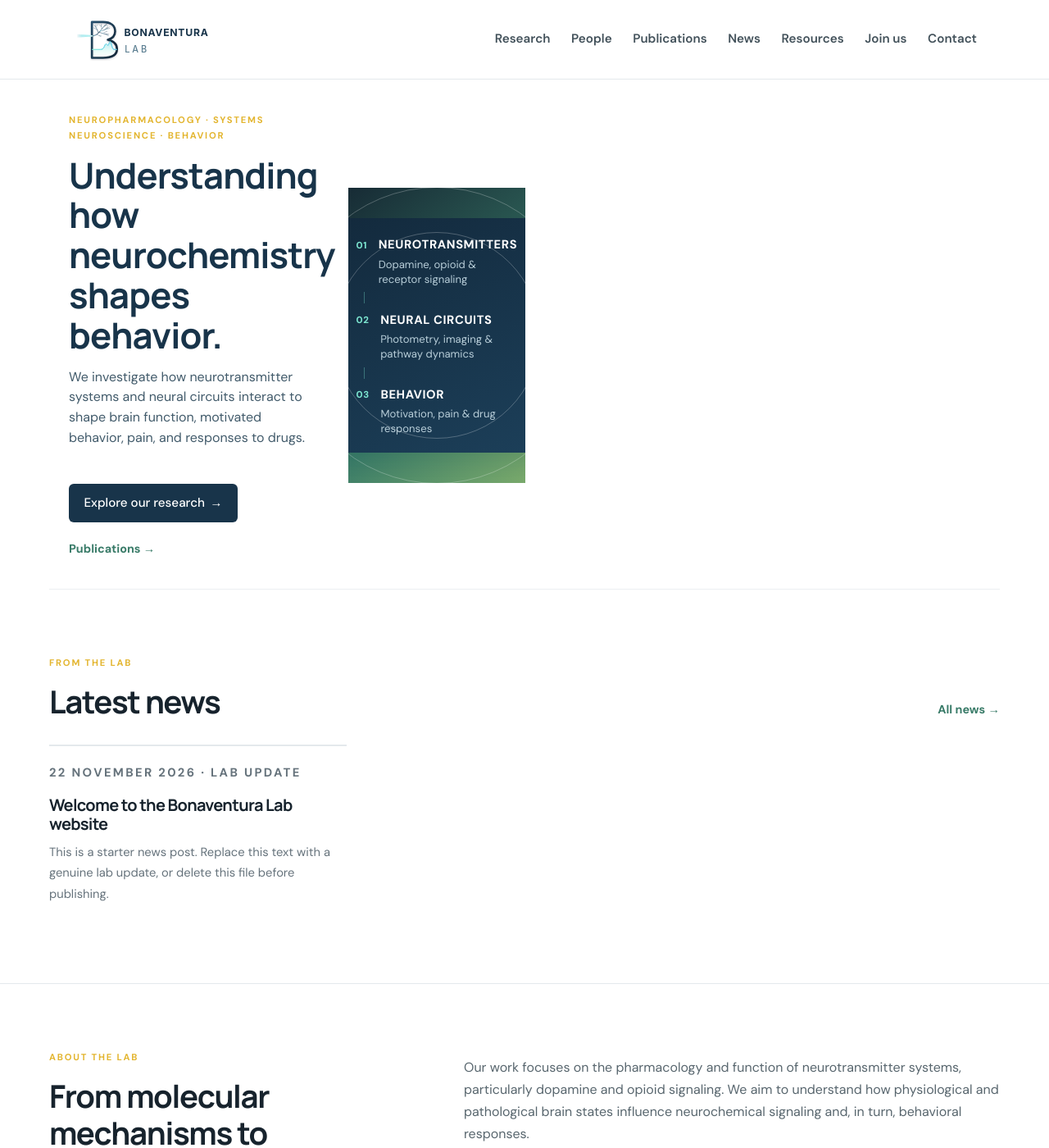
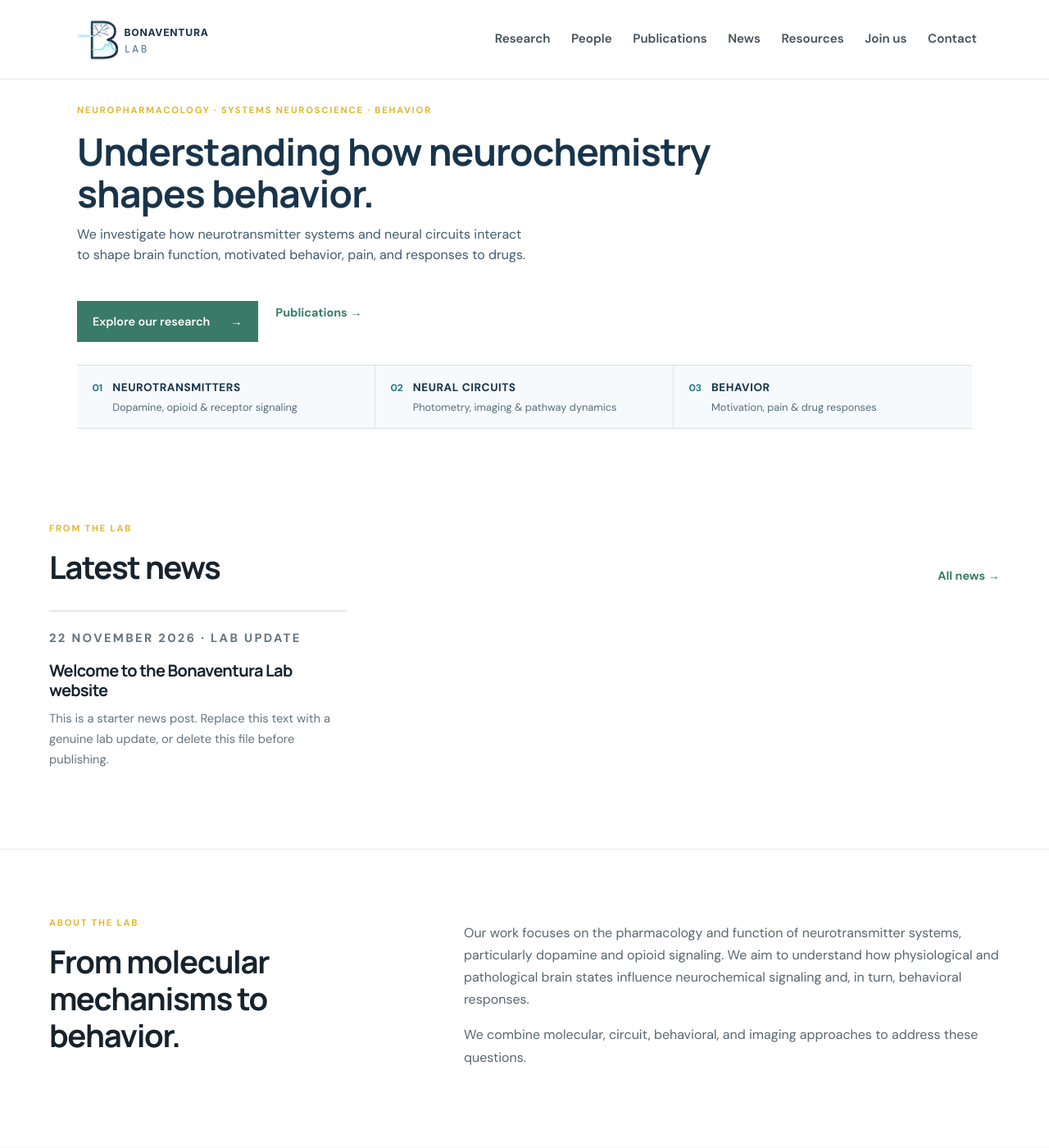
Before and after one commit to BonaventuraLab/BonaventuraLab.github.io, a Jekyll site: the page built from index.md, in a window 1280 px wide and 1400 px high. Shown: the whole window at 82% size. Built offline with Jekyll 4.4.1, drawn with Linux system fonts in a browser that asks for light colours.

Commit message:
Update home.html

```diff
--- a/_layouts/home.html
+++ b/_layouts/home.html
@@ -1,47 +1,138 @@
 ---
 layout: default
 ---
-<section class="hero">
-  <div class="hero-inner">
-    <div class="hero-copy">
+<section class="hero-compact">
+  <div class="hero-main">
     <p class="eyebrow">NEUROPHARMACOLOGY · SYSTEMS NEUROSCIENCE · BEHAVIOR</p>
     <h1>Understanding how neurochemistry shapes behavior.</h1>
     <p class="hero-lead">We investigate how neurotransmitter systems and neural circuits interact to shape brain function, motivated behavior, pain, and responses to drugs.</p>
-      <div class="hero-actions">
+    <div class="hero-cta-row">
       <a class="button-link" href="{{ '/research/' | relative_url }}">Explore our research <span>→</span></a>
       <a class="text-link" href="{{ '/publications/' | relative_url }}">Publications →</a>
     </div>
   </div>
 
-    <div class="hero-visual" aria-hidden="true">
-      <div class="scale-diagram">
-        <div class="scale-step">
-          <span class="step-tag">01</span>
+  <div class="hero-strip" aria-hidden="true">
+    <div class="strip-item">
+      <span class="strip-num">01</span>
       <div>
         <strong>Neurotransmitters</strong>
-            <p>Dopamine, opioid &amp; receptor signaling</p>
+        <span>Dopamine, opioid &amp; receptor signaling</span>
       </div>
     </div>
-        <div class="scale-connector"></div>
-        <div class="scale-step">
-          <span class="step-tag">02</span>
+    <div class="strip-item">
+      <span class="strip-num">02</span>
       <div>
         <strong>Neural Circuits</strong>
-            <p>Photometry, imaging &amp; pathway dynamics</p>
+        <span>Photometry, imaging &amp; pathway dynamics</span>
       </div>
     </div>
-        <div class="scale-connector"></div>
-        <div class="scale-step">
-          <span class="step-tag">03</span>
+    <div class="strip-item">
+      <span class="strip-num">03</span>
       <div>
         <strong>Behavior</strong>
-            <p>Motivation, pain &amp; drug responses</p>
-          </div>
-        </div>
+        <span>Motivation, pain &amp; drug responses</span>
       </div>
     </div>
   </div>
 </section>
+
+<style>
+  .hero-compact {
+    max-width: 1140px;
+    margin: 0 auto;
+    padding: 1.75rem 1.5rem 2rem;
+  }
+
+  .hero-main {
+    max-width: 780px;
+  }
+
+  .hero-compact h1 {
+    font-size: clamp(2rem, 3.6vw, 2.9rem);
+    line-height: 1.12;
+    letter-spacing: -0.02em;
+    color: #18344A;
+    margin: 0.4rem 0 0.75rem;
+    max-width: none;
+  }
+
+  .hero-lead {
+    font-size: 1rem;
+    line-height: 1.55;
+    color: #425B6B;
+    margin: 0 0 1.15rem;
+    max-width: 64ch;
+  }
+
+  .hero-cta-row {
+    display: flex;
+    align-items: center;
+    gap: 1.35rem;
+    flex-wrap: wrap;
+  }
+
+  .hero-cta-row .button-link,
+  .hero-cta-row .text-link {
+    white-space: nowrap;
+  }
+
+  .hero-strip {
+    margin-top: 1.75rem;
+    display: grid;
+    grid-template-columns: repeat(3, minmax(0, 1fr));
+    border-top: 1px solid rgba(24, 52, 74, 0.14);
+    border-bottom: 1px solid rgba(24, 52, 74, 0.14);
+    background: #F7FAFC;
+  }
+
+  .strip-item {
+    display: flex;
+    align-items: flex-start;
+    gap: 0.75rem;
+    padding: 0.9rem 1.15rem;
+    border-right: 1px solid rgba(24, 52, 74, 0.1);
+  }
+
+  .strip-item:last-child {
+    border-right: none;
+  }
+
+  .strip-num {
+    font-size: 0.75rem;
+    font-weight: 700;
+    color: #1E788A;
+    padding-top: 0.15rem;
+  }
+
+  .strip-item strong {
+    display: block;
+    font-size: 0.85rem;
+    letter-spacing: 0.04em;
+    text-transform: uppercase;
+    color: #18344A;
+  }
+
+  .strip-item span:last-child {
+    display: block;
+    font-size: 0.8rem;
+    color: #546E7E;
+    margin-top: 0.1rem;
+  }
+
+  @media (max-width: 760px) {
+    .hero-strip {
+      grid-template-columns: 1fr;
+    }
+    .strip-item {
+      border-right: none;
+      border-bottom: 1px solid rgba(24, 52, 74, 0.1);
+    }
+    .strip-item:last-child {
+      border-bottom: none;
+    }
+  }
+</style>
 
 <style>
   .hero {
```
Lines whose indentation alone changed are shown as unchanged.
